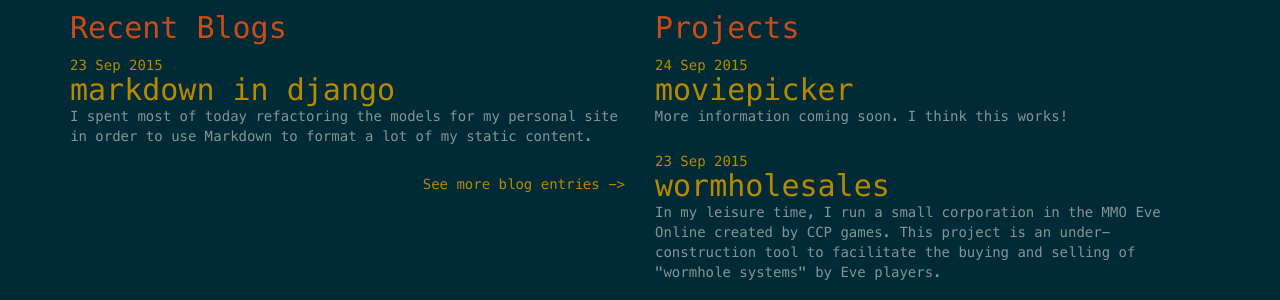
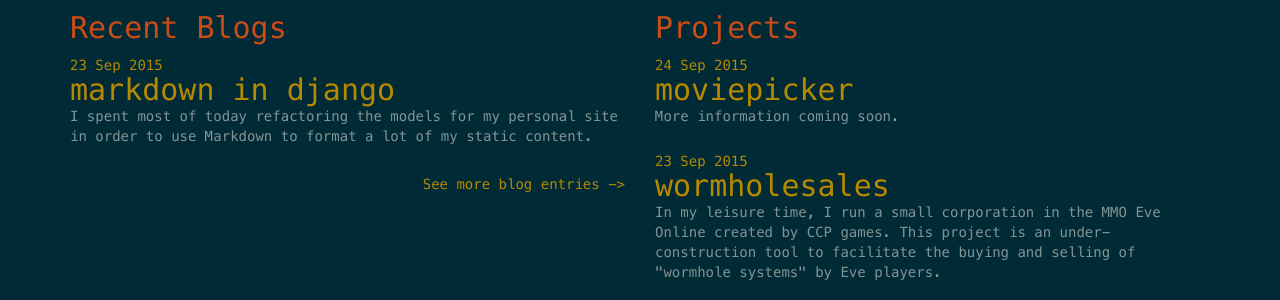
Before and after one commit to mosbasik/portfolio-jekyll, a Jekyll site: the page built from index.html, in a window 1280 px wide. Shown: the part 495-795 px from the top of the page. Built offline with Jekyll 4.4.1, drawn with Linux system fonts in a browser that asks for light colours; nearby versions of some CDN libraries.

Commit message:
back to normal

```diff
--- a/_posts/2015-09-24-moviepicker.markdown
+++ b/_posts/2015-09-24-moviepicker.markdown
@@ -2,7 +2,7 @@
 layout: post
 title:  moviepicker
 categories: projects
-excerpt: More information coming soon.  I think this works!
+excerpt: More information coming soon.
 ---
 
 Hosted at: [http://moviepicker.peterhenry.net/](http://moviepicker.peterhenry.net/ "Moviepicker: Answering the question 'What should we watch tonight?'")
```
